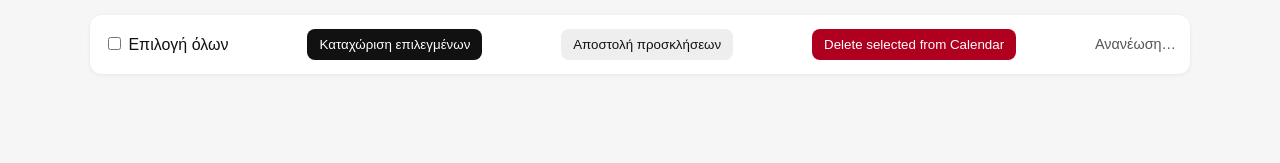
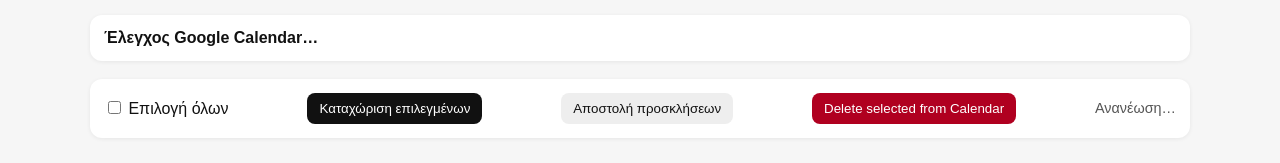
Before and after one commit to terraexplorita/dls-gis-service, a website: page plos-events/public/index.html in a window 1280 px wide. Shown: the part 141-304 px from the top of the page. Drawn offline with Linux system fonts and the light colour scheme; no server answers.

Commit message:
Add Google Calendar connection controls

```diff
--- a/plos-events/public/index.html
+++ b/plos-events/public/index.html
@@ -15,6 +15,11 @@
       </div>
       <button id="refreshBtn" class="secondary">Ανανέωση</button>
     </header>
+
+    <section class="toolbar connection-bar">
+      <strong id="connectionStatus">Έλεγχος Google Calendar…</strong>
+      <a id="connectGoogle" class="button-link hidden" href="/oauth/start">Σύνδεση Google Calendar</a>
+    </section>
 
     <section class="toolbar">
       <label><input type="checkbox" id="selectAll" /> Επιλογή όλων</label>
```
